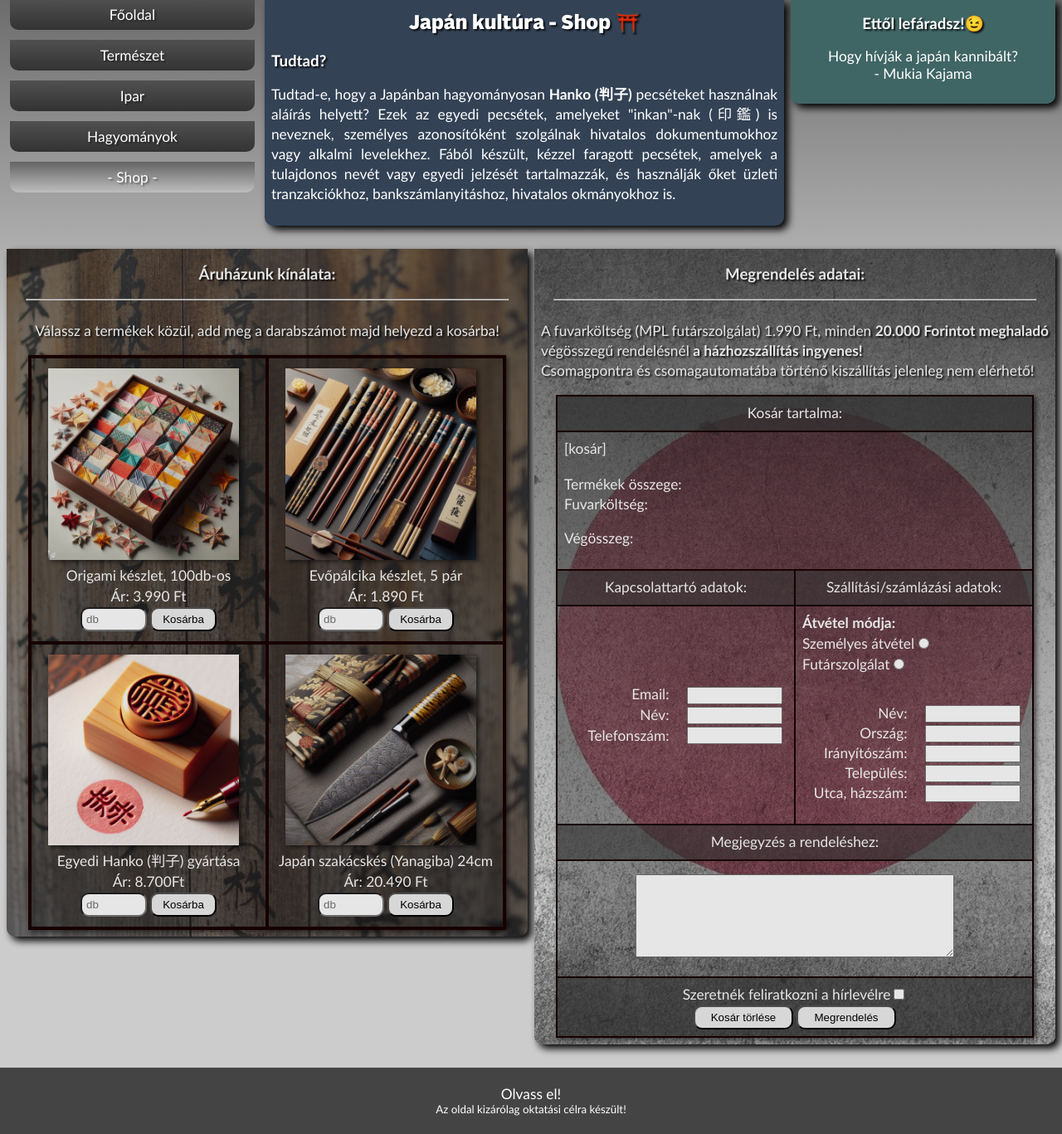
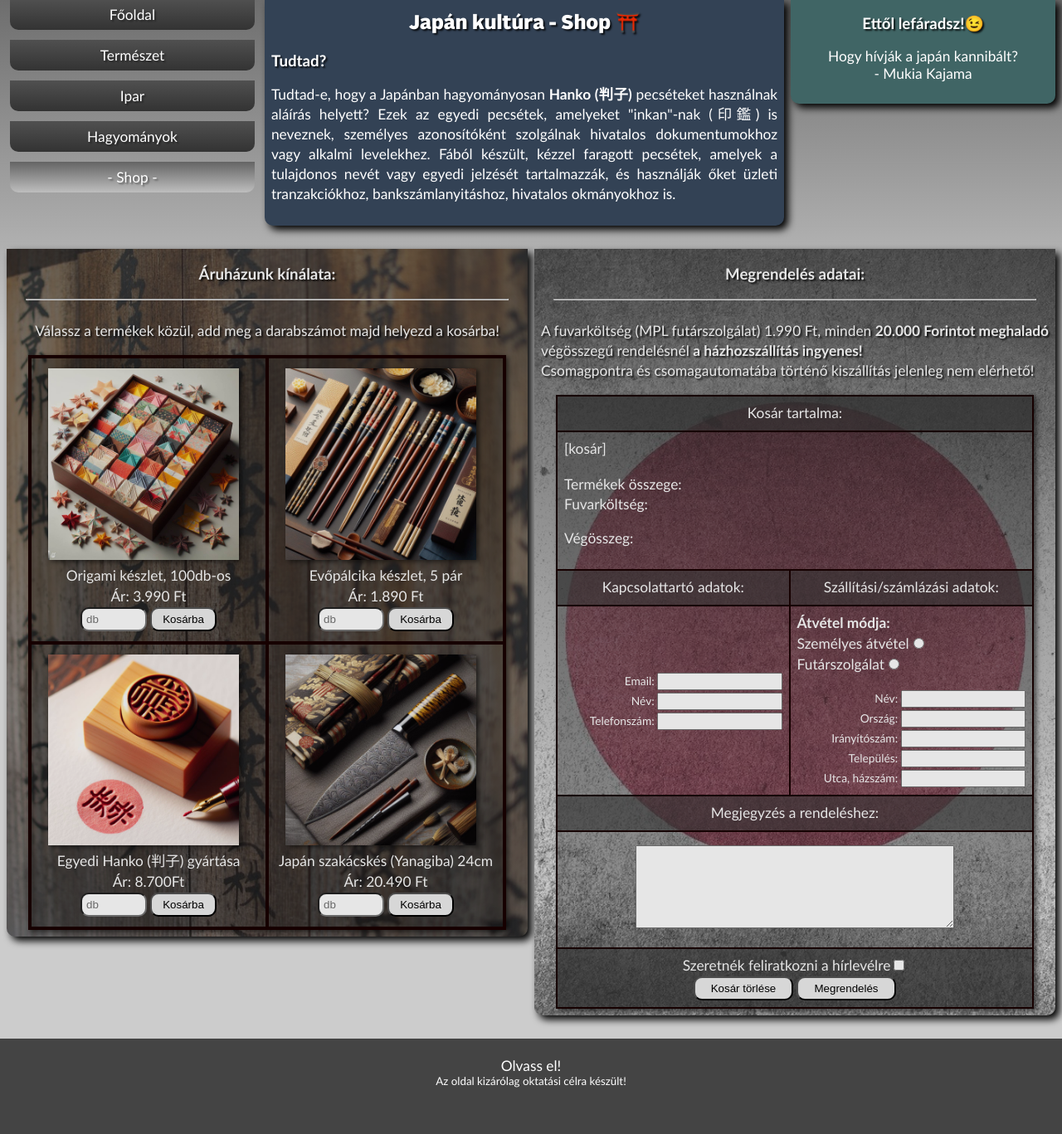
Before and after one commit to polini46/webfejlesztes, a PHP site: page /shop.html in a window 1280 px wide. Shown: the part 185-1552 px from the top of the page at 83% size. After the commit the page ends 1496 px from the top, so only its background shows below. Run offline with PHP 8.4, Linux system fonts and the light colour scheme.

Commit message:
Reszponzív javítás

```diff
--- a/shop.html
+++ b/shop.html
@@ -113,10 +113,10 @@
                 csomagautomatába történő kiszállítás jelenleg nem elérhető!</p>
             <table id="megrendeles">
                 <tr>
-                    <td class="szurke" colspan="4"><a>Kosár tartalma:</a></td>
+                    <td class="szurke" colspan="2"><a>Kosár tartalma:</a></td>
                 </tr>
                 <tr>
-                    <td class="bal" colspan="4"><a>[kosár]</a>
+                    <td class="bal" colspan="2"><a>[kosár]</a>
                         <p>
                             Termékek összege:
                             <br>
@@ -128,42 +128,35 @@
                     </td>
                 </tr>
                 <tr>
-                    <td colspan="2" class="szurke"><a>Kapcsolattartó adatok:</a></td>
-                    <td colspan="2" class="szurke"><a>Szállítási/számlázási adatok:</a></td>
+                    <td class="szurke"><a>Kapcsolattartó adatok:</a></td>
+                    <td class="szurke"><a>Szállítási/számlázási adatok:</a></td>
                 </tr>
                 <tr>
-                    <td rowspan="2" class="jobb"><a>Email:<br>Név:<br>Telefonszám:<br></a></td>
-                    <td rowspan="2">
-                        <input type="email">
-                        <br>
-                        <input type="text">
-                        <br>
-                        <input type="tel">
-                    </td>
-                    <td class="bal" colspan="2"><a><span class="bold">Átvétel módja:</span></a><br>
+                    <td rowspan="2" class="jobb">
+                        <a class="reszponziv">Email: <input type="email"><br>
+                            Név: <input type="text"><br>
+                            Telefonszám: <input type="tel"></a></td>
+                    <td class="bal"><a><span class="bold">Átvétel módja:</span></a><br>
                         <label><a>Személyes átvétel</a><input type="radio" name="futar"></label>
                         <br>
                         <label><a>Futárszolgálat</a><input type="radio" name="futar"></label>
                     </td>
                     <tr>
                         <td class="jobb">
-                            <p>Név:<br>Ország:<br>Irányítószám:<br>Település:<br>Utca, házszám:<br></p>
-                        </td>
-                        <td>
-                            <input type="text"><br>
-                            <input type="text"><br>
-                            <input type="number"><br>
-                            <input type="text"><br>
-                            <input type="text">
+                            <a class="reszponziv">Név: <input type="text"><br>
+                                Ország: <input type="text"><br>
+                                Irányítószám: <input type="number"><br>
+                                Település: <input type="text"><br>
+                                Utca, házszám: <input type="text"></a>
                         </td>
                     </tr>
                 </tr>
                 <tr>
-                    <td class="szurke" colspan="4"><a>Megjegyzés a rendeléshez:</a></td>
+                    <td class="szurke" colspan="2"><a>Megjegyzés a rendeléshez:</a></td>
                 </tr>
-                <tr><td colspan="4"><textarea id="megjegyzes"></textarea></td></tr>
+                <tr><td colspan="2"><textarea id="megjegyzes"></textarea></td></tr>
                 <tr>
-                    <td class="szurke" colspan="4">
+                    <td class="szurke" colspan="2">
                         <label><a>Szeretnék feliratkozni a hírlevélre</a><input id="hirlevel"
                                 type="checkbox"></label><br>
                         <input id="kosartorlogomb" type="button" value="Kosár törlése">
--- a/style.css
+++ b/style.css
@@ -67,7 +67,7 @@
 }
 
 td{
-    /*border: 1px solid red;*/
+    border: 1px solid red;
     padding: 8px;
 }
 
@@ -153,7 +153,7 @@
 }
 
 table#megrendeles{
-    table-layout: fixed;
+/*    white-space: nowrap;*/
     border: 2px solid #180000;
     text-align: center;
     width: 90vw;
@@ -339,6 +339,10 @@
     text-shadow: 2px 2px 2px rgba(0, 0, 0, 0.8);
 }
 
+a.reszponziv{
+    font-size:calc(20% + 2vw);
+}
+
 a#japanido {
     background-color: #333333;
     font-weight: bold;
@@ -418,8 +422,7 @@
 }
 
 input[type='email'],input[type='text'],input[type='tel'],input[type='number']{
-    width: 20vw;
-    max-width: 150px;
+    width: 22vw;
 }
 
 textarea{
@@ -569,7 +572,9 @@
         height: 100px;
     }
     input[type='email'],input[type='text'],input[type='tel'],input[type='number']{
-        width: 9vw;
-        max-width: 200px;
+        width: calc(18vw - 80px);
+    }
+    a.reszponziv{
+        font-size:calc(30% + 0.7vw);
     }
 }
```
